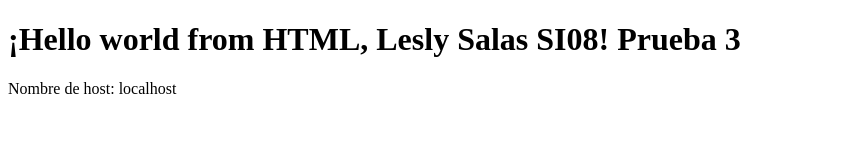
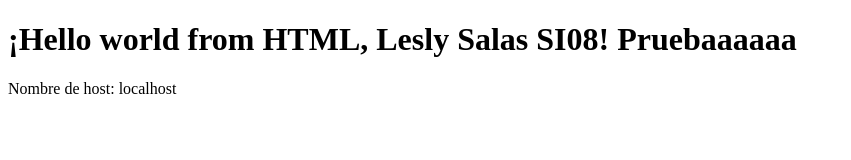
Before and after one commit to lessalcu/Html-Balance, a plain HTML site: page index.html in a window 1280 px wide. Shown: the whole page, without its empty margins (0-851 px from the left). Drawn offline with Linux system fonts and the light colour scheme.

Commit message:
Update index.html

```diff
--- a/index.html
+++ b/index.html
@@ -7,7 +7,7 @@
     <title>Hello World</title>
 </head>
 <body>
-    <h1>¡Hello world from HTML, Lesly Salas SI08! Prueba 3</h1>
+    <h1>¡Hello world from HTML, Lesly Salas SI08! Pruebaaaaaa </h1>
  <p>Nombre de host: <span id="hostname"></span></p>
 
   <script>
```
